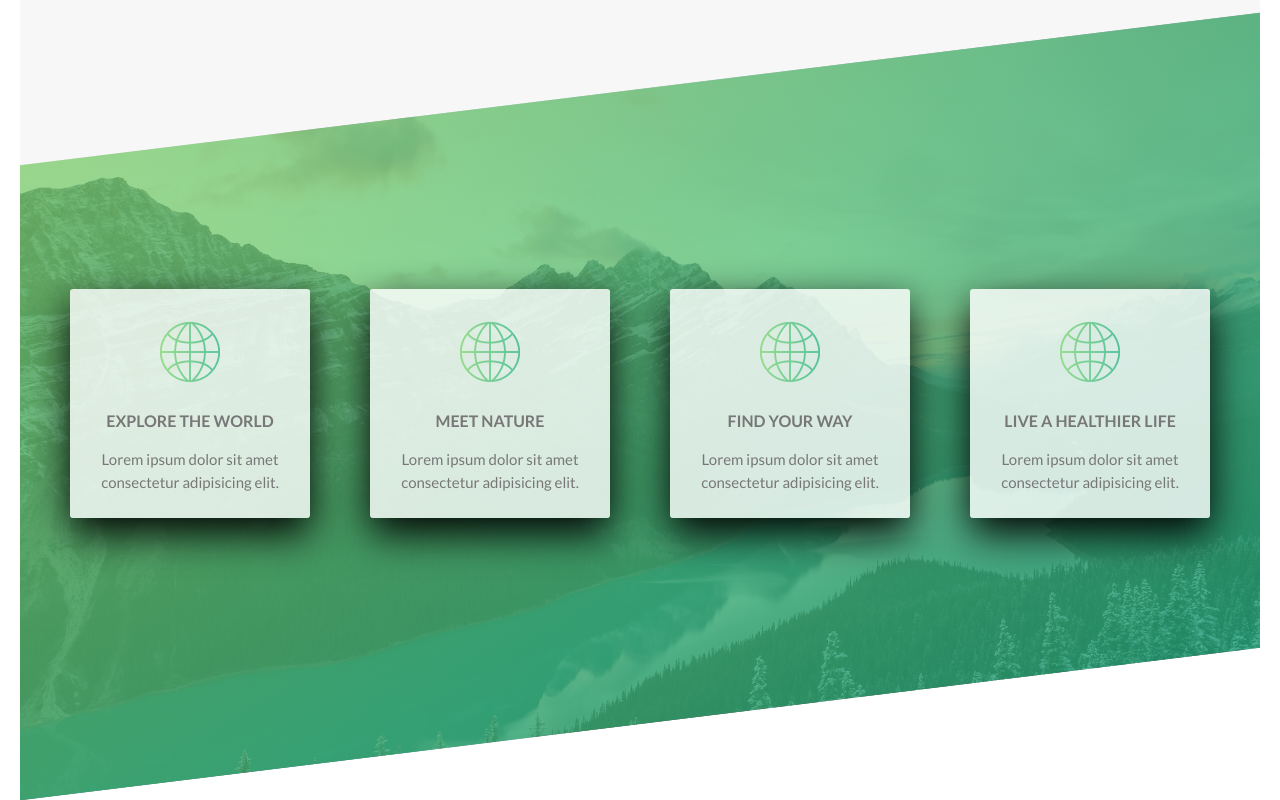
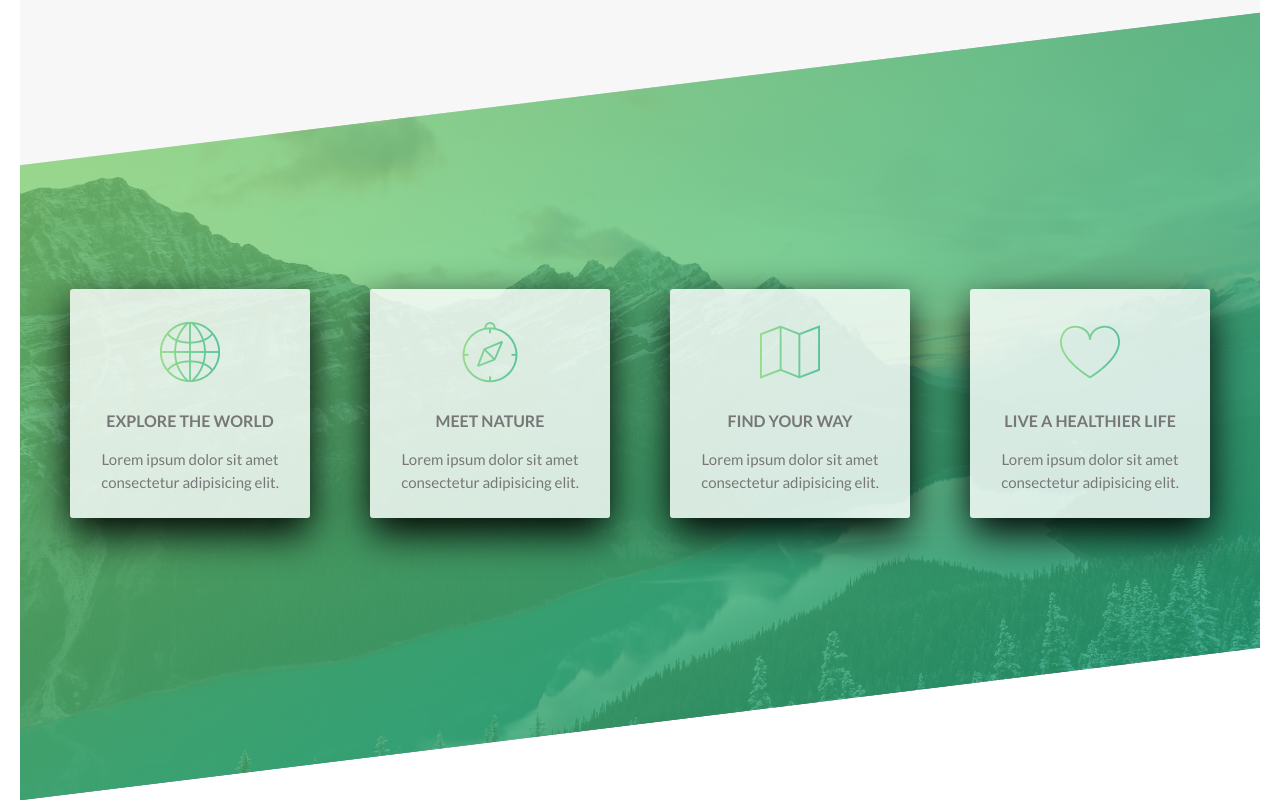
Before and after one commit to mahajantejasv/Natours, a website: page index.html in a window 1280 px wide. Shown: the part 1396-2196 px from the top of the page. Drawn offline with Linux system fonts and the light colour scheme.

Commit message:
added logo for features and animation effect

```diff
--- a/index.html
+++ b/index.html
@@ -120,21 +120,21 @@
           </div>
           <div class="col-1-of-4">
             <div class="feature-box">
-              <i class='icon-basic-world feature-icon'></i>
+              <i class='icon-basic-compass feature-icon'></i>
               <h3 class='heading-tertiary u-margin-bottom-small'>Meet Nature</h3>
                 <p>Lorem ipsum dolor sit amet consectetur adipisicing elit.</p>
             </div>
           </div>
           <div class="col-1-of-4">
             <div class="feature-box">
-              <i class='icon-basic-world feature-icon'></i>
+              <i class='icon-basic-map feature-icon'></i>
               <h3 class='heading-tertiary u-margin-bottom-small'>Find Your Way</h3>
                 <p>Lorem ipsum dolor sit amet consectetur adipisicing elit.</p>
             </div>
           </div>
           <div class="col-1-of-4">
             <div class="feature-box">
-              <i class='icon-basic-world feature-icon'></i>
+              <i class='icon-basic-heart feature-icon'></i>
               <h3 class='heading-tertiary u-margin-bottom-small'>LIVE A HEALTHIER LIFE</h3>
                 <p>Lorem ipsum dolor sit amet consectetur adipisicing elit.</p>
             </div>
--- a/scss/components/_features.scss
+++ b/scss/components/_features.scss
@@ -27,6 +27,9 @@
         -webkit-background-clip: text;
         color: transparent;
       }
+      &:hover {
+          transform: translateY(-1.5rem) scale(1.03);
+      }
     }
   }
 }
```
Also changed, not shown: css/style.css.
